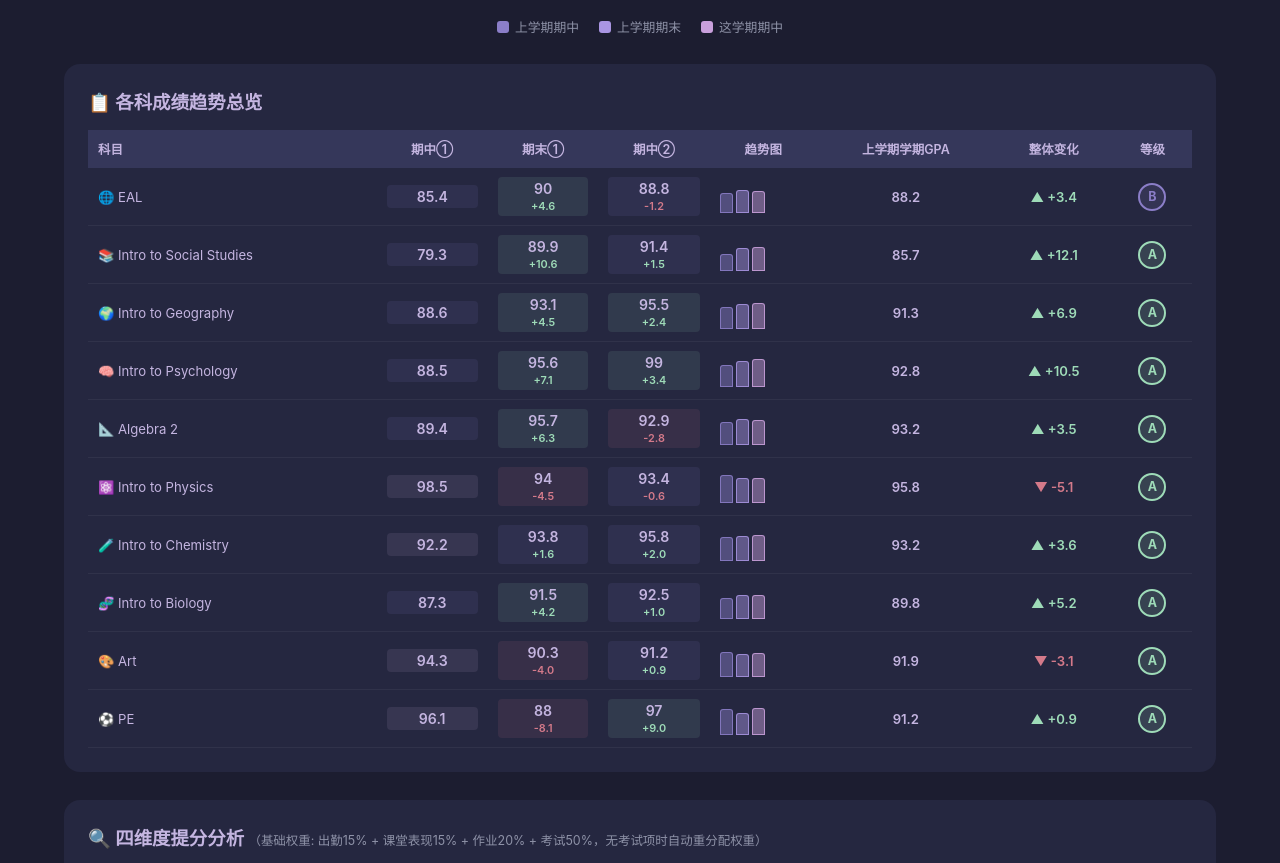
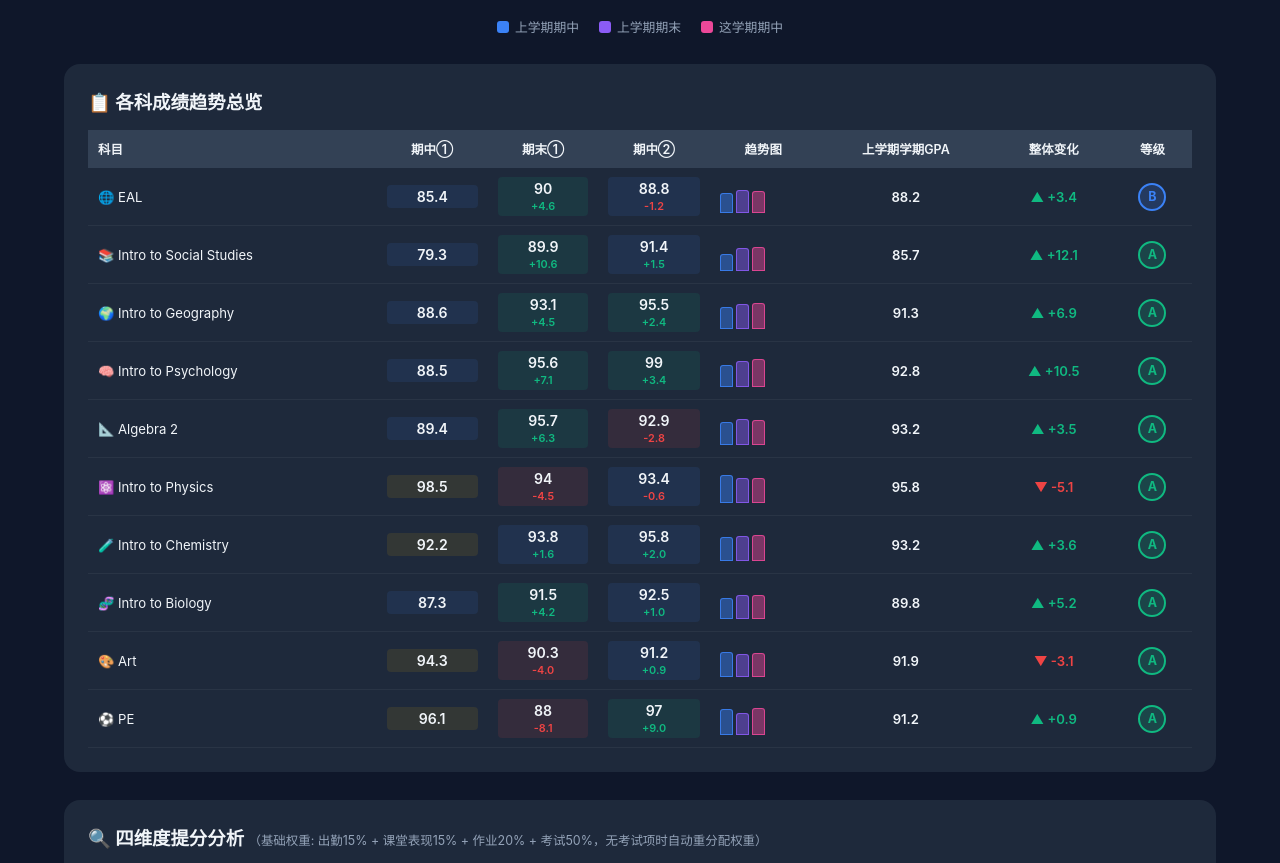
Before and after one commit to joeweiyuan/joe-academic-tracker, a plain HTML site: page index.html in a window 1280 px wide. Shown: the part 328-1191 px from the top of the page. Drawn offline with Linux system fonts and the light colour scheme.

Commit message:
Revert theme: restore original dark-blue color scheme

```diff
--- a/index.html
+++ b/index.html
@@ -6,7 +6,7 @@
 <title>Joe Wei 九年级成绩趋势报告</title>
 <style>
 *{margin:0;padding:0;box-sizing:border-box}
-:root{--bg:#1c1d30;--card:#252740;--card2:#35375a;--text:#c4b5e0;--muted:#8e92a7;--blue:#8b7ec8;--purple:#a995e2;--pink:#c9a0dc;--green:#9edbb8;--amber:#e8b88a;--red:#d47a8a;--gold:#d4b5e0}
+:root{--bg:#0f172a;--card:#1e293b;--card2:#334155;--text:#f1f5f9;--muted:#94a3b8;--blue:#3b82f6;--purple:#8b5cf6;--pink:#ec4899;--green:#10b981;--amber:#f59e0b;--red:#ef4444;--gold:#eab308}
 body{font-family:-apple-system,BlinkMacSystemFont,'Segoe UI',Roboto,sans-serif;background:var(--bg);color:var(--text);min-height:100vh}
 .container{max-width:1200px;margin:0 auto;padding:24px}
 
@@ -38,10 +38,10 @@ tr:hover td{background:rgba(255,255,255,.02)}
 .score-cell{display:flex;flex-direction:column;align-items:center;gap:2px}
 .score-cell .val{font-weight:600;font-size:.88rem}
 .score-cell .chg{font-size:.68rem;font-weight:600}
-.score-bg-green{background:rgba(158,219,184,.1);border-radius:4px;padding:3px 8px}
-.score-bg-red{background:rgba(212,122,138,.1);border-radius:4px;padding:3px 8px}
-.score-bg-gold{background:rgba(212,181,224,.1);border-radius:4px;padding:3px 8px}
-.score-bg-blue{background:rgba(139,126,200,.1);border-radius:4px;padding:3px 8px}
+.score-bg-green{background:rgba(16,185,129,.1);border-radius:4px;padding:3px 8px}
+.score-bg-red{background:rgba(239,68,68,.1);border-radius:4px;padding:3px 8px}
+.score-bg-gold{background:rgba(234,179,8,.1);border-radius:4px;padding:3px 8px}
+.score-bg-blue{background:rgba(59,130,246,.1);border-radius:4px;padding:3px 8px}
 .chg-up{color:var(--green)}
 .chg-down{color:var(--red)}
 
@@ -49,9 +49,9 @@ tr:hover td{background:rgba(255,255,255,.02)}
 .mini-bar{width:13px;border-radius:3px 3px 0 0;min-height:3px}
 
 .grade{display:inline-flex;align-items:center;justify-content:center;width:28px;height:28px;border-radius:50%;font-weight:700;font-size:.78rem}
-.grade-a{background:rgba(158,219,184,.15);color:var(--green);border:2px solid var(--green)}
-.grade-b{background:rgba(139,126,200,.15);color:var(--blue);border:2px solid var(--blue)}
-.grade-c{background:rgba(232,184,138,.15);color:var(--amber);border:2px solid var(--amber)}
+.grade-a{background:rgba(16,185,129,.2);color:var(--green);border:2px solid var(--green)}
+.grade-b{background:rgba(59,130,246,.2);color:var(--blue);border:2px solid var(--blue)}
+.grade-c{background:rgba(245,158,11,.2);color:var(--amber);border:2px solid var(--amber)}
 
 .change-up{color:var(--green);font-weight:600}
 .change-down{color:var(--red);font-weight:600}
@@ -67,7 +67,7 @@ tr:hover td{background:rgba(255,255,255,.02)}
 .dim-row .dim-val{width:40px;text-align:right;font-weight:600;flex-shrink:0}
 .dim-row .dim-lost{width:70px;text-align:right;flex-shrink:0;font-size:.75rem}
 .dim-row .dim-lost-label{width:70px;text-align:right;flex-shrink:0;font-size:.75rem;color:var(--muted)}
-.opportunity{margin-top:10px;padding:8px 12px;background:rgba(212,122,138,.06);border-radius:8px;font-size:.8rem;color:var(--amber);border:1px solid rgba(212,122,138,.15)}
+.opportunity{margin-top:10px;padding:8px 12px;background:rgba(239,68,68,.08);border-radius:8px;font-size:.8rem;color:var(--amber);border:1px solid rgba(239,68,68,.15)}
 .opportunity strong{color:var(--red)}
 
 .findings{background:var(--card);border-radius:16px;padding:24px;margin-bottom:28px}
@@ -167,9 +167,9 @@ function scoreBgClass(val,prev){
 (function(){
   const table = document.getElementById('mainTable');
   const barColors = [
-    {bg:'rgba(139,126,200,0.45)',bd:'rgba(139,126,200,0.85)'},
-    {bg:'rgba(169,149,226,0.45)',bd:'rgba(169,149,226,0.85)'},
-    {bg:'rgba(201,160,220,0.45)',bd:'rgba(201,160,220,0.85)'}
+    {bg:'rgba(59,130,246,0.45)',bd:'rgba(59,130,246,0.85)'},
+    {bg:'rgba(139,92,246,0.45)',bd:'rgba(139,92,246,0.85)'},
+    {bg:'rgba(236,72,153,0.45)',bd:'rgba(236,72,153,0.85)'}
   ];
   let html = '<thead><tr><th class="left">科目</th>';
   SEMESTERS.forEach(s=> html += `<th>${s.shortLabel}</th>`);
```
